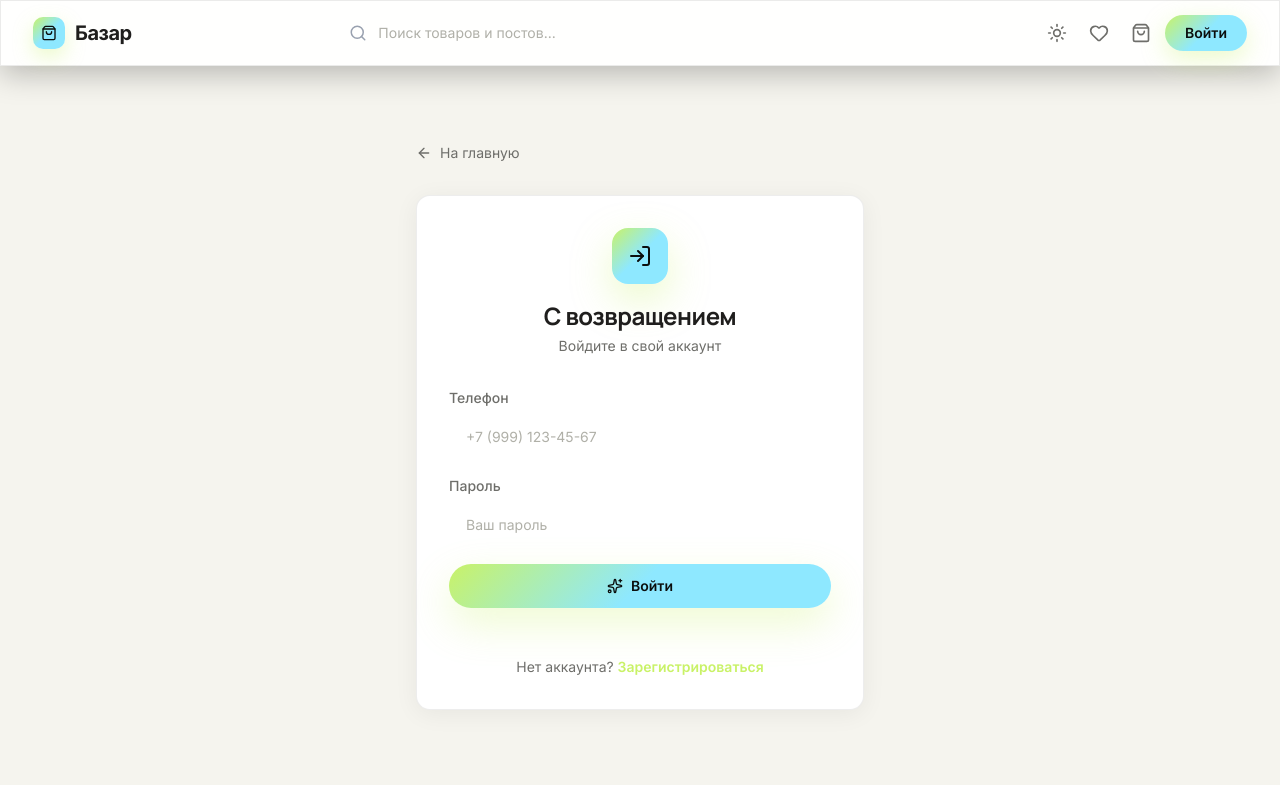
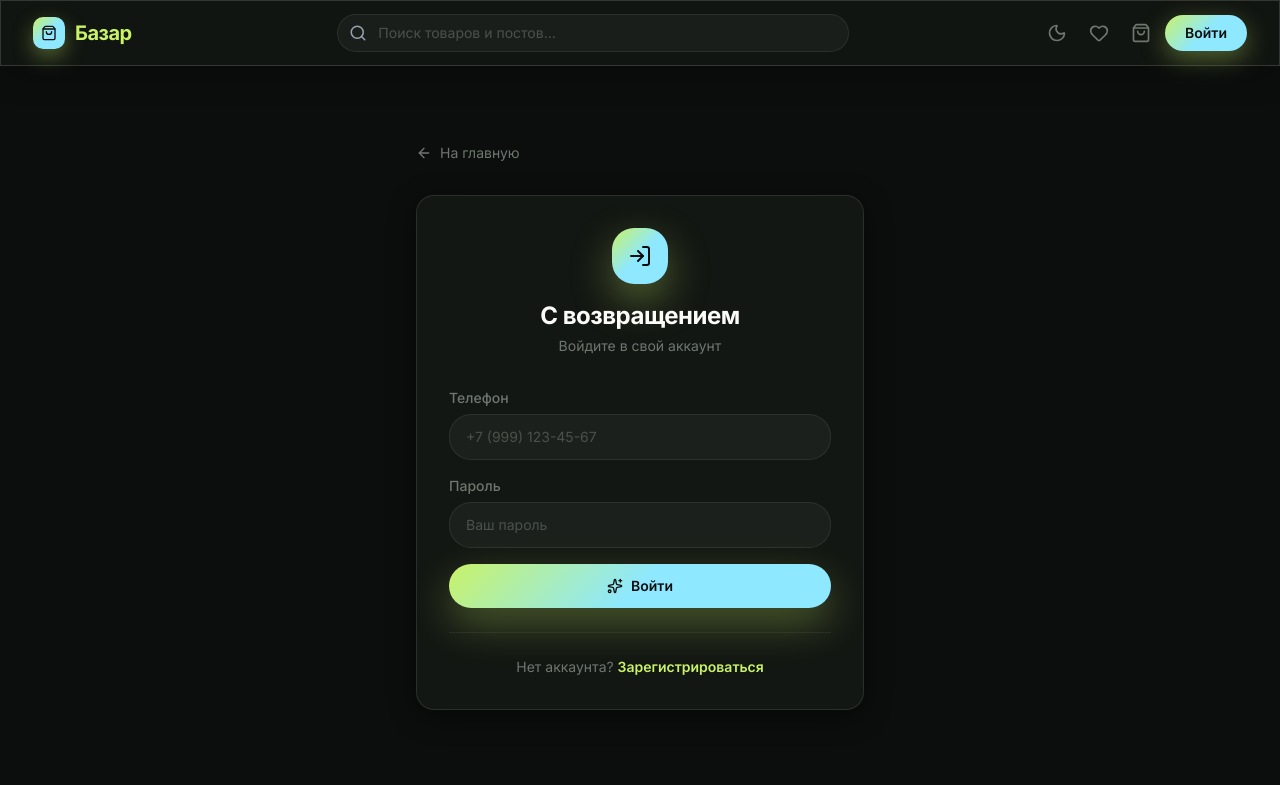
Before and after one commit to vergilobj/marketplace-pwa, a React (Vite) app in the folder frontend/: page /login in a window 1280 px wide. Shown: the top 785 px of the page. Built offline with nearby package versions, Linux system fonts and the light colour scheme.

Commit message:
redesign v4: чистый agentbox-стиль начисто (тёмный + лайм/электрик, видимые бордеры), тёмная тема по умолчанию

```diff
--- a/frontend/src/components/Layout.tsx
+++ b/frontend/src/components/Layout.tsx
@@ -29,8 +29,8 @@ export default function Layout() {
   const [searchQuery, setSearchQuery] = useState('');
   const [unreadCount, setUnreadCount] = useState(0);
   const [lightMode, setLightMode] = useState(() => {
-    const saved = localStorage.getItem('theme_v2');
-    return saved === 'dark';
+    const saved = localStorage.getItem('theme_v3');
+    return saved === null ? true : saved === 'dark';
   });
   const navigate = useNavigate();
   const location = useLocation();
@@ -46,7 +46,7 @@ export default function Layout() {
     } else {
       document.documentElement.classList.remove('dark');
     }
-    localStorage.setItem('theme_v2', lightMode ? 'dark' : 'light');
+    localStorage.setItem('theme_v3', lightMode ? 'dark' : 'light');
   }, [lightMode]);
 
   const handleLogout = () => {
--- a/frontend/src/index.css
+++ b/frontend/src/index.css
@@ -2,117 +2,109 @@
 
 @custom-variant dark (&:where(.dark, .dark *));
 
+/* ============================================================
+   agentbox.click — чистая дизайн-система
+   Тёмный терминал/бокс, лайм-сигнал, видимые бордеры.
+   Никаких SparkEra-розового, Claude-светлого, градиентов pink/lilac/blue.
+   ============================================================ */
+
 @theme {
-  /* ===== Claude/Anthropic — терракотовый акцент (заглушка лайм/электрик токенов) ===== */
-  --color-indigo-300: #e08a6a;
-  --color-indigo-400: #d97757;
-  --color-indigo-500: #d97757;
-  --color-indigo-600: #c4553d;
-  --color-indigo-700: #a8462f;
+  /* === АКЦЕНТЫ: ремап Tailwind-утилит на палитру agentbox === */
+  /* indigo → лайм (primary/CTA) */
+  --color-indigo-300: #d6ee9c;
+  --color-indigo-400: #c9f267;
+  --color-indigo-500: #c9f267;
+  --color-indigo-600: #b3e04a;
+  --color-indigo-700: #9cc936;
 
-  --color-blue-400: #d97757;
-  --color-blue-500: #d97757;
-  --color-blue-600: #c4553d;
-  --color-blue-700: #a8462f;
+  /* blue → электрик (вторичный) */
+  --color-blue-300: #c1f1ff;
+  --color-blue-400: #8ee8ff;
+  --color-blue-500: #8ee8ff;
+  --color-blue-600: #5fd8fa;
+  --color-blue-700: #3fbcdd;
 
-  /* фиолетовый → тёплый нейтральный серый (заглушка) */
-  --color-purple-300: #e5e3da;
-  --color-purple-400: #d1cfc5;
-  --color-purple-500: #b0b0a8;
-  --color-purple-600: #8a8a82;
-  --color-purple-700: #6e6e6a;
+  /* purple → фиолет (третичный) */
+  --color-purple-300: #d4c8f2;
+  --color-purple-400: #b7a7e6;
+  --color-purple-500: #b7a7e6;
+  --color-purple-600: #9d88d8;
+  --color-purple-700: #8570c0;
 
-  --font-sans: 'Inter', system-ui, -apple-system, sans-serif;
-  --font-heading: 'Manrope', 'Inter', system-ui, -apple-system, sans-serif;
+  /* === ШРИФТЫ: строгий гротеск + моноширинные метки === */
+  --font-sans: 'Inter', system-ui, -apple-system, 'Segoe UI', sans-serif;
+  --font-heading: 'Inter', system-ui, -apple-system, sans-serif;
+  --font-mono: 'JetBrains Mono', 'SF Mono', 'Fira Code', ui-monospace, monospace;
 
-  /* умеренные радиусы — без капсул и 22px+ */
+  /* === РАДИУСЫ: щедрые, но не капсулы повсюду === */
   --radius-sm: 10px;
-  --radius-md: 12px;
-  --radius-lg: 14px;
-  --radius-xl: 16px;
+  --radius-md: 14px;
+  --radius-lg: 18px;
+  --radius-xl: 22px;
+  --radius-2xl: 22px;
 }
 
 /* ============================================================
-   Claude/Anthropic Design System — тёплый кремовый, строгий
+   Токены темы — ТЁМНАЯ ПО УМОЛЧАНИЮ
    ============================================================ */
 :root {
-  /* Акценты (заглушка неоновой палитры) */
-  --signal: #d97757;
-  --electric: #d97757;
-  --violet: #b0b0a8;
+  /* Палитра agentbox */
+  --night: #0b0e0d;
+  --night-2: #131713;
+  --night-3: #141914;
+  --paper: #fbfbf8;
+  --paper-2: #f4f3ee;
+  --muted: #6f766f;
+  --signal: #c9f267;
+  --signal-ink: #0b0e0d;   /* тёмный текст на лайме */
+  --electric: #8ee8ff;
+  --violet: #b7a7e6;
 
-  /* Базовая СВЕТЛАЯ тема (дефолт) */
-  --bg: #f5f4ee;
-  --bg-alt: #ecebe3;
-  --bg-tint: #faf9f5;
-  --card: #ffffff;
-  --ink: #1f1e1d;
-  --ink-soft: #6e6e6a;
-  --muted: #6e6e6a;
-  --faint: #b0b0a8;
-  --line: rgba(0, 0, 0, 0.08);
-  --line-strong: rgba(0, 0, 0, 0.14);
+  /* Семантические алиасы */
+  --bg: var(--night);
+  --bg-alt: var(--night-2);
+  --bg-tint: var(--night-3);
+  --card: var(--night-2);
+  --ink: var(--paper);
+  --ink-soft: var(--paper-2);
+  --muted-fg: var(--muted);
+  --faint: #4a514a;
 
-  --color-bg: #f5f4ee;
-  --color-surface: #ffffff;
-  --color-card: #ffffff;
-  --color-border: rgba(0, 0, 0, 0.08);
-  --color-text: #1f1e1d;
-  --color-muted: #6e6e6a;
-  --color-faint: #b0b0a8;
-  --color-accent: #d97757;
+  /* Бордеры — ВИДИМЫЕ, нейтральные */
+  --line: rgba(251, 251, 248, 0.08);
+  --line-strong: rgba(251, 251, 248, 0.14);
 
-  /* Фон — тёплый кремовый, без цветных радиальных градиентов */
+  /* Тайлвиндовые токены цветов */
+  --color-bg: var(--night);
+  --color-surface: var(--night-2);
+  --color-card: var(--night-3);
+  --color-border: rgba(251, 251, 248, 0.1);
+  --color-text: var(--paper);
+  --color-muted: var(--muted);
+  --color-faint: #4a514a;
+  --color-accent: var(--signal);
+
+  /* Фон — матовый чёрный, теплый, без цветных градиентов */
   --bg-dark-gradient:
-    linear-gradient(160deg, #faf9f5 0%, #f5f4ee 55%, #efeee6 100%);
+    linear-gradient(160deg, #0b0e0d 0%, #0d100f 55%, #0a0d0c 100%);
   --bg-glow: var(--bg-dark-gradient);
 
-  /* Радиусы — сдержанные */
+  /* Радиусы */
   --r-sm: 10px;
-  --r-md: 12px;
-  --r-lg: 14px;
-  --r-xl: 16px;
+  --r-md: 14px;
+  --r-lg: 18px;
+  --r-xl: 22px;
   --r-full: 999px;
 
-  /* Тени — нейтральные, без цветного свечения */
-  --shadow-xs: 0 1px 3px rgba(0, 0, 0, 0.06);
-  --shadow: 0 4px 24px rgba(0, 0, 0, 0.06);
-  --shadow-lg: 0 10px 40px rgba(0, 0, 0, 0.09);
-  --shadow-signal: 0 8px 24px rgba(217, 119, 87, 0.18);
-  --shadow-electric: 0 8px 24px rgba(0, 0, 0, 0.08);
+  /* Тени — НЕЙТРАЛЬНЫЕ, мягкие, без цветного свечения */
+  --shadow-xs: 0 1px 3px rgba(0, 0, 0, 0.4);
+  --shadow: 0 6px 28px rgba(0, 0, 0, 0.45);
+  --shadow-lg: 0 12px 48px rgba(0, 0, 0, 0.55);
+  --shadow-signal: 0 8px 28px rgba(201, 242, 103, 0.16);
+  --shadow-electric: 0 8px 28px rgba(142, 232, 255, 0.14);
+  --shadow-violet: 0 8px 28px rgba(183, 167, 230, 0.14);
 
   --ease: cubic-bezier(.22, .61, .36, 1);
-}
-
-/* ============================================================
-   Тёмная тема (переключатель, опционально)
-   ============================================================ */
-html.dark {
-  --bg: #141413;
-  --bg-alt: #1a1a18;
-  --bg-tint: #1e1e1b;
-  --card: #1f1e1d;
-  --ink: #f5f4ee;
-  --ink-soft: #b0aea5;
-  --muted: #87867f;
-  --faint: #5e5d59;
-  --line: rgba(245, 244, 238, 0.08);
-  --line-strong: rgba(245, 244, 238, 0.14);
-
-  --color-bg: #141413;
-  --color-surface: #1a1a18;
-  --color-card: #1f1e1d;
-  --color-border: rgba(245, 244, 238, 0.08);
-  --color-text: #f5f4ee;
-  --color-muted: #87867f;
-  --color-faint: #5e5d59;
-  --color-accent: #d97757;
-
-  --bg-dark-gradient: linear-gradient(160deg, #141413 0%, #1a1a18 100%);
-  --bg-glow: var(--bg-dark-gradient);
-
-  --shadow: 0 14px 40px rgba(0, 0, 0, 0.35);
-  --shadow-signal: 0 8px 24px rgba(217, 119, 87, 0.2);
 }
 
 /* ============================================================
@@ -125,13 +117,12 @@ html.dark {
     background: var(--bg-glow);
     background-attachment: fixed;
     color: var(--color-text);
-    font-family: 'Inter', system-ui, -apple-system, sans-serif;
+    font-family: var(--font-sans);
     -webkit-font-smoothing: antialiased;
     text-rendering: optimizeLegibility;
-    color-scheme: light;
+    color-scheme: dark;
     transition: background .3s var(--ease), color .3s var(--ease);
   }
-  html.dark body { color-scheme: dark; }
 
   h1, h2, h3, h4, h5, h6 {
     font-family: var(--font-heading);
@@ -139,81 +130,66 @@ html.dark {
     letter-spacing: -0.02em;
   }
 
-  ::-webkit-scrollbar { width: 8px; height: 8px; }
+  /* Глобально ВИДИМЫЕ бордеры (утилиты border-* перекрывают это) */
+  *, ::before, ::after {
+    border-color: rgba(251, 251, 248, 0.1);
+  }
+
+  ::-webkit-scrollbar { width: 9px; height: 9px; }
   ::-webkit-scrollbar-track { background: transparent; }
   ::-webkit-scrollbar-thumb {
-    background: rgba(0, 0, 0, 0.18);
+    background: rgba(251, 251, 248, 0.16);
     border-radius: 10px;
   }
-  html.dark ::-webkit-scrollbar-thumb {
-    background: rgba(245, 244, 238, 0.2);
-  }
+  ::-webkit-scrollbar-thumb:hover { background: rgba(251, 251, 248, 0.28); }
 
-  ::selection { background: rgba(217, 119, 87, 0.22); }
+  ::selection { background: rgba(201, 242, 103, 0.28); color: var(--paper); }
 }
 
 /* ============================================================
-   Компонентные утилиты (Claude — строгий светлый нейтральный)
+   Компонентные утилиты — тёмные, с видимыми бордерами
    ============================================================ */
 @layer utilities {
-  /* Стеклянная панель — нейтральный светлый вид, без цвета */
+  /* Стеклянная панель — тёмное матовое стекло */
   .glass,
   .glass-panel {
-    background: rgba(255, 255, 255, 0.78);
+    background: rgba(19, 23, 19, 0.78);
     backdrop-filter: blur(20px) saturate(100%);
     -webkit-backdrop-filter: blur(20px) saturate(100%);
-    border: 1px solid rgba(0, 0, 0, 0.06);
-  }
-  html.dark .glass,
-  html.dark .glass-panel {
-    background: rgba(31, 30, 29, 0.78);
-    border: 1px solid rgba(245, 244, 238, 0.08);
+    border: 1px solid rgba(251, 251, 248, 0.1);
   }
 
-  /* Более плотное стекло — модалки, вложенные панели */
+  /* Плотное стекло — модалки, вложенные панели */
   .glass-strong {
-    background: rgba(255, 255, 255, 0.94);
+    background: rgba(19, 23, 19, 0.94);
     backdrop-filter: blur(32px) saturate(100%);
     -webkit-backdrop-filter: blur(32px) saturate(100%);
-    border: 1px solid rgba(0, 0, 0, 0.08);
-  }
-  html.dark .glass-strong {
-    background: rgba(31, 30, 29, 0.94);
-    border: 1px solid rgba(245, 244, 238, 0.1);
+    border: 1px solid rgba(251, 251, 248, 0.14);
   }
 
-  /* Карточка — белая с нейтральной обводкой и мягкой тенью */
+  /* Карточка — тёмная с видимой обводкой и мягкой нейтральной тенью */
   .glass-card {
-    background: #ffffff;
-    border: 1px solid rgba(0, 0, 0, 0.07);
+    background: var(--night-2);
+    border: 1px solid rgba(251, 251, 248, 0.1);
     border-radius: var(--r-lg);
     box-shadow: var(--shadow);
     transition: transform .35s var(--ease), box-shadow .35s var(--ease), border-color .35s var(--ease);
   }
   .glass-card:hover {
-    border-color: rgba(0, 0, 0, 0.13);
+    border-color: rgba(251, 251, 248, 0.2);
     transform: translateY(-2px);
-    box-shadow: 0 10px 30px rgba(0, 0, 0, 0.09);
-  }
-  html.dark .glass-card {
-    background: #1f1e1d;
-    border: 1px solid rgba(245, 244, 238, 0.08);
-    box-shadow: 0 14px 40px rgba(0, 0, 0, 0.35);
-  }
-  html.dark .glass-card:hover {
-    border-color: rgba(245, 244, 238, 0.16);
-    box-shadow: 0 18px 50px rgba(0, 0, 0, 0.5);
+    box-shadow: 0 14px 42px rgba(0, 0, 0, 0.6);
   }
 
-  /* Акцентный текст — теперь сплошной тёмный, без градиента */
+  /* Акцентный текст — лайм без градиентов */
   .text-gradient {
-    color: var(--color-text);
+    color: var(--signal);
   }
 
-  /* Мягкая акцентная поверхность — терракотовая */
+  /* Акцентная поверхность — лаймовая */
   .spark-surface {
-    background: rgba(217, 119, 87, 0.06);
-    border: 1px solid rgba(217, 119, 87, 0.16);
+    background: rgba(201, 242, 103, 0.06);
+    border: 1px solid rgba(201, 242, 103, 0.2);
   }
 
   /* ===== Кнопки ===== */
@@ -224,7 +200,7 @@ html.dark {
     gap: 8px;
     padding: 10px 20px;
     border-radius: var(--r-md);
-    font-family: 'Inter', sans-serif;
+    font-family: var(--font-sans);
     font-weight: 600;
     font-size: 14px;
     transition: all .25s var(--ease);
@@ -232,31 +208,26 @@ html.dark {
     white-space: nowrap;
   }
 
-  /* Основная кнопка — терракотовая с кремовым текстом */
+  /* Основная кнопка — лайм с тёмным текстом */
   .btn-primary {
-    background: var(--color-accent);
-    color: #faf9f5;
-    box-shadow: 0 8px 24px rgba(217, 119, 87, 0.22);
+    background: var(--signal);
+    color: var(--signal-ink);
+    box-shadow: var(--shadow-signal);
   }
-  .btn-primary:hover { transform: translateY(-1px); box-shadow: 0 12px 30px rgba(217, 119, 87, 0.3); }
+  .btn-primary:hover { transform: translateY(-1px); box-shadow: 0 12px 32px rgba(201, 242, 103, 0.24); }
   .btn-primary:active { transform: translateY(0); }
 
-  /* Призрачная кнопка — нейтральная */
+  /* Призрачная кнопка — тёмная нейтральная */
   .btn-ghost,
   .btn-secondary {
-    background: rgba(0, 0, 0, 0.04);
-    border: 1px solid rgba(0, 0, 0, 0.12);
+    background: rgba(251, 251, 248, 0.04);
+    border: 1px solid rgba(251, 251, 248, 0.14);
     color: var(--color-text);
   }
   .btn-ghost:hover,
   .btn-secondary:hover {
-    border-color: rgba(0, 0, 0, 0.25);
-    color: var(--color-accent);
-  }
-  html.dark .btn-ghost,
-  html.dark .btn-secondary {
-    background: rgba(245, 244, 238, 0.04);
-    border-color: rgba(245, 244, 238, 0.14);
+    border-color: rgba(201, 242, 103, 0.5);
+    color: var(--signal);
   }
 
   /* ===== Инпуты ===== */
@@ -264,23 +235,20 @@ html.dark {
     width: 100%;
     padding: 11px 16px;
     border-radius: var(--r-sm);
-    background: #faf9f5;
+    background: rgba(251, 251, 248, 0.04);
     border: 1px solid var(--color-border);
     color: var(--color-text);
     font-size: 14px;
     outline: none;
     transition: all .25s var(--ease);
   }
-  .input-glass::placeholder { color: var(--color-faint); }
+  .input-glass::placeholder { color: var(--faint); }
   .input-glass:focus {
-    border-color: rgba(217, 119, 87, 0.5);
-    box-shadow: 0 0 0 3px rgba(217, 119, 87, 0.12);
-  }
-  html.dark .input-glass {
-    background: rgba(245, 244, 238, 0.04);
+    border-color: rgba(201, 242, 103, 0.55);
+    box-shadow: 0 0 0 3px rgba(201, 242, 103, 0.14);
   }
 
-  /* ===== Анимации (spring) ===== */
+  /* ===== Анимации ===== */
   @keyframes springUp {
     0% { opacity: 0; transform: translateY(6px); }
     100% { opacity: 1; transform: translateY(0); }
@@ -302,134 +270,46 @@ html.dark {
 }
 
 /* ============================================================
-   СВЕТЛАЯ ТЕМА (дефолт) — читаемость текста, нейтрализация фонов
+   Связность Tailwind-утилит на тёмной agentbox-теме
    ============================================================ */
 
-/* Белый текст → тёмный (кроме акцентных кнопок ниже) */
-.text-white { color: #1f1e1d; }
-.text-white\/90 { color: rgba(31,30,29,.9); }
-.text-white\/85 { color: rgba(31,30,29,.85); }
-.text-white\/70 { color: rgba(31,30,29,.7); }
-.text-white\/60 { color: rgba(31,30,29,.6); }
-.text-white\/50 { color: rgba(31,30,29,.5); }
-.text-white\/40 { color: rgba(31,30,29,.4); }
-.text-white\/35 { color: rgba(31,30,29,.35); }
-.text-white\/30 { color: rgba(31,30,29,.3); }
-.text-white\/25 { color: rgba(31,30,29,.25); }
-.text-white\/20 { color: rgba(31,30,29,.2); }
-.text-white\/15 { color: rgba(31,30,29,.15); }
-.text-white\/10 { color: rgba(31,30,29,.1); }
-.text-white\/5 { color: rgba(31,30,29,.05); }
-html.dark .text-white { color: #f5f4ee; }
-html.dark .text-white\/90 { color: rgba(245,244,238,.9); }
-html.dark .text-white\/85 { color: rgba(245,244,238,.85); }
-html.dark .text-white\/70 { color: rgba(245,244,238,.7); }
-html.dark .text-white\/60 { color: rgba(245,244,238,.6); }
-html.dark .text-white\/50 { color: rgba(245,244,238,.5); }
-html.dark .text-white\/40 { color: rgba(245,244,238,.4); }
-html.dark .text-white\/35 { color: rgba(245,244,238,.35); }
-html.dark .text-white\/30 { color: rgba(245,244,238,.3); }
-html.dark .text-white\/25 { color: rgba(245,244,238,.25); }
-html.dark .text-white\/20 { color: rgba(245,244,238,.2); }
-html.dark .text-white\/15 { color: rgba(245,244,238,.15); }
-html.dark .text-white\/10 { color: rgba(245,244,238,.1); }
-html.dark .text-white\/5 { color: rgba(245,244,238,.05); }
+/* Белый текст — оставляем белым (тёмная тема по умолчанию) */
 
-/* Акцентные терракотовые поверхности → кремовый текст (важнее, чем text-white) */
+/* Лаймовые акцентные поверхности — тёмный текст (CTAs, бейджи) */
 .bg-indigo-400,
 .bg-indigo-500,
-.bg-indigo-600 { color: #faf9f5 !important; }
-.text-indigo-400 { color: #d97757 !important; }
-.text-indigo-500 { color: #d97757 !important; }
+.bg-indigo-600 { color: #0b0e0d !important; }
+.text-indigo-400 { color: var(--signal) !important; }
+.text-indigo-500 { color: var(--signal) !important; }
 .text-blue-400,
 .text-blue-500,
-.text-blue-600 { color: #d97757 !important; }
+.text-blue-600 { color: var(--electric) !important; }
 
-/* Тёмные плоские фоны → светлые карточки */
+/* Тёмные плоские фоны — остаются тёмными agentbox */
 .bg-\[\#1a1a24\],
 .bg-\[\#0a0a0f\],
 .bg-\[\#111118\],
 .bg-\[\#0f0f16\],
-.bg-\[\#0b0e0d\] { background-color: #ffffff; }
+.bg-\[\#0b0e0d\] { background-color: var(--night); }
 .bg-\[\#111115\],
 .bg-\[\#1e1e2a\],
-.bg-\[\#22222d\] { background-color: #faf9f5; }
-html.dark .bg-\[\#1a1a24\],
-html.dark .bg-\[\#0a0a0f\],
-html.dark .bg-\[\#111118\],
-html.dark .bg-\[\#0f0f16\],
-html.dark .bg-\[\#0b0e0d\] { background-color: #1f1e1d; }
-html.dark .bg-\[\#111115\],
-html.dark .bg-\[\#1e1e2a\],
-html.dark .bg-\[\#22222d\] { background-color: #1a1a18; }
+.bg-\[\#22222d\] { background-color: var(--night-2); }
 
-/* Полупрозрачные белые фоны → полупрозрачный чёрный */
-.bg-white\/\[0\.02\] { background-color: rgba(0,0,0,.02); }
-.bg-white\/\[0\.03\] { background-color: rgba(0,0,0,.025); }
-.bg-white\/\[0\.04\] { background-color: rgba(0,0,0,.03); }
-.bg-white\/\[0\.06\] { background-color: rgba(0,0,0,.05); }
-.bg-white\/\[0\.08\] { background-color: rgba(0,0,0,.06); }
-.bg-white\/\[0\.10\] { background-color: rgba(0,0,0,.07); }
-.bg-white\/\[0\.12\] { background-color: rgba(0,0,0,.08); }
-.bg-white\/\[0\.15\] { background-color: rgba(0,0,0,.1); }
-html.dark .bg-white\/\[0\.02\] { background-color: rgba(245,244,238,.02); }
-html.dark .bg-white\/\[0\.03\] { background-color: rgba(245,244,238,.03); }
-html.dark .bg-white\/\[0\.04\] { background-color: rgba(245,244,238,.04); }
-html.dark .bg-white\/\[0\.06\] { background-color: rgba(245,244,238,.06); }
-html.dark .bg-white\/\[0\.08\] { background-color: rgba(245,244,238,.08); }
-html.dark .bg-white\/\[0\.10\] { background-color: rgba(245,244,238,.10); }
-html.dark .bg-white\/\[0\.12\] { background-color: rgba(245,244,238,.12); }
-html.dark .bg-white\/\[0\.15\] { background-color: rgba(245,244,238,.15); }
-
-/* Светлые рамки → тёмные */
-.border-white\/\[0\.02\] { border-color: rgba(0,0,0,.04); }
-.border-white\/\[0\.03\] { border-color: rgba(0,0,0,.05); }
-.border-white\/\[0\.04\] { border-color: rgba(0,0,0,.06); }
-.border-white\/\[0\.06\] { border-color: rgba(0,0,0,.08); }
-.border-white\/\[0\.08\] { border-color: rgba(0,0,0,.10); }
-.border-white\/\[0\.10\] { border-color: rgba(0,0,0,.12); }
-.border-white\/\[0\.12\] { border-color: rgba(0,0,0,.14); }
-.border-\[\#111118\] { border-color: rgba(0,0,0,.10); }
-
-/* Тёмные оверлеи на изображениях (бейджи цен, кнопки удаления, лайтбокс)
-   всегда остаются тёмными, а текст на них — белым */
+/* Тёмные оверлеи поверх картинок остаются тёмными, текст белым */
 [class*="bg-black/"] { color: #ffffff !important; }
-html.dark .border-white\/\[0\.02\] { border-color: rgba(245,244,238,.04); }
-html.dark .border-white\/\[0\.03\] { border-color: rgba(245,244,238,.05); }
-html.dark .border-white\/\[0\.04\] { border-color: rgba(245,244,238,.06); }
-html.dark .border-white\/\[0\.06\] { border-color: rgba(245,244,238,.08); }
-html.dark .border-white\/\[0\.08\] { border-color: rgba(245,244,238,.10); }
-html.dark .border-white\/\[0\.10\] { border-color: rgba(245,244,238,.12); }
-html.dark .border-white\/\[0\.12\] { border-color: rgba(245,244,238,.14); }
-html.dark .border-\[\#111118\] { border-color: rgba(245,244,238,.10); }
-html.dark .bg-black { background-color: #141413; }
 
 /* Placeholder'ы */
 input::placeholder,
 textarea::placeholder {
-  color: #b0b0a8;
+  color: #4a514a;
   opacity: 1;
 }
 
-/* Инпуты с тёмным фоном → светлые */
-input.bg-white\/\[0\.04\],
-input.bg-white\/\[0\.06\],
-textarea.bg-white\/\[0\.04\],
-textarea.bg-white\/\[0\.06\] {
-  background-color: #faf9f5;
-}
-html.dark input.bg-white\/\[0\.04\],
-html.dark input.bg-white\/\[0\.06\],
-html.dark textarea.bg-white\/\[0\.04\],
-html.dark textarea.bg-white\/\[0\.06\] {
-  background-color: rgba(245,244,238,.06);
-}
-
-/* Акцентная граница слева (уведомления) — терракотовая */
-.border-l-indigo-500 { border-left-color: #d97757 !important; }
+/* Акцентная граница слева (уведомления) — лаймовая */
+.border-l-indigo-500 { border-left-color: var(--signal) !important; }
 
 /* ============================================================
-   МОБИЛЬНЫЕ ОТСТУПЫ — меньше боковых паддингов на телефоне
+   МОБИЛЬНЫЕ ОТСТУПЫ
    ============================================================ */
 @media (max-width: 640px) {
   main.max-w-7xl {
@@ -456,7 +336,7 @@ html.dark textarea.bg-white\/\[0\.06\] {
   .animate-float { animation: none; }
 }
 
-/* ===== iOS: убрать авто-зум при фокусе на полях ввода ===== */
+/* ===== iOS: убрать авто-зум при фокусе ===== */
 @media (max-width: 767px) {
   input:not([type="checkbox"]):not([type="radio"]):not([type="range"]):not([type="color"]):not([type="file"]),
   textarea,
```
